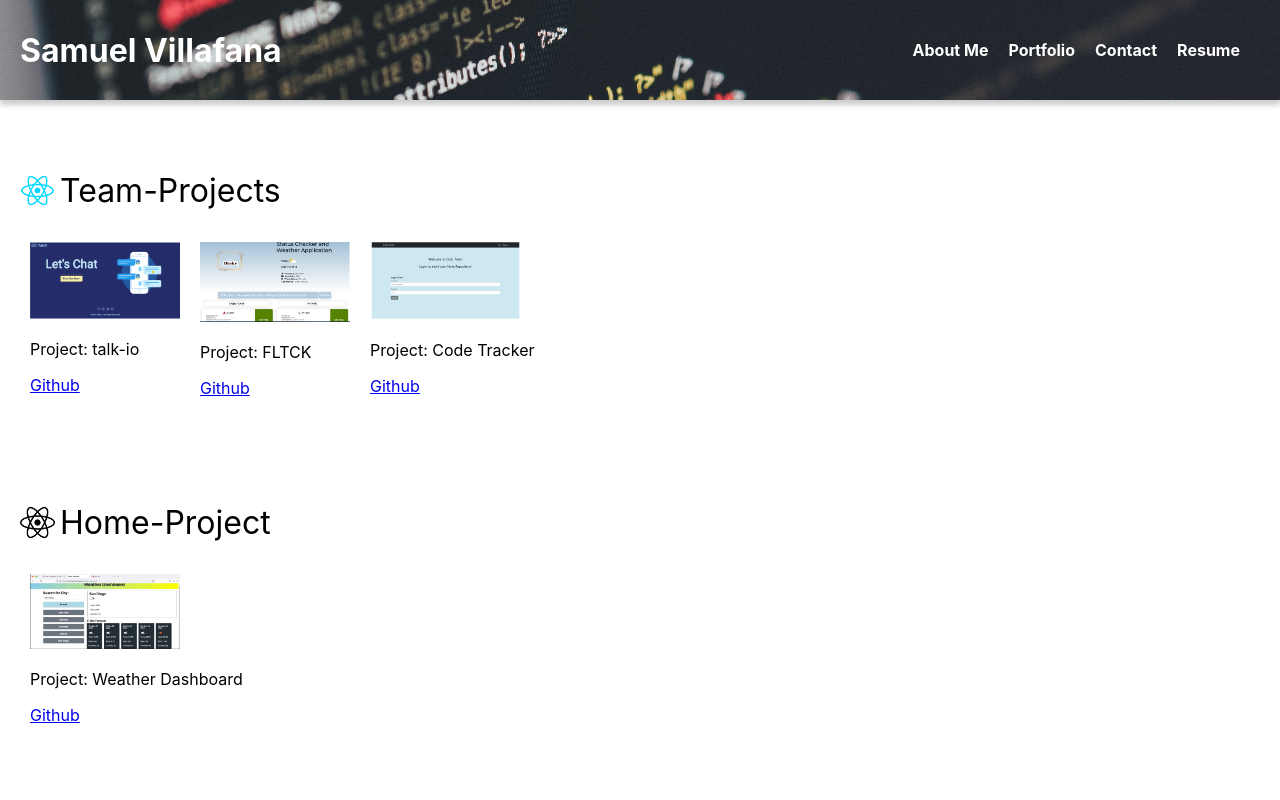
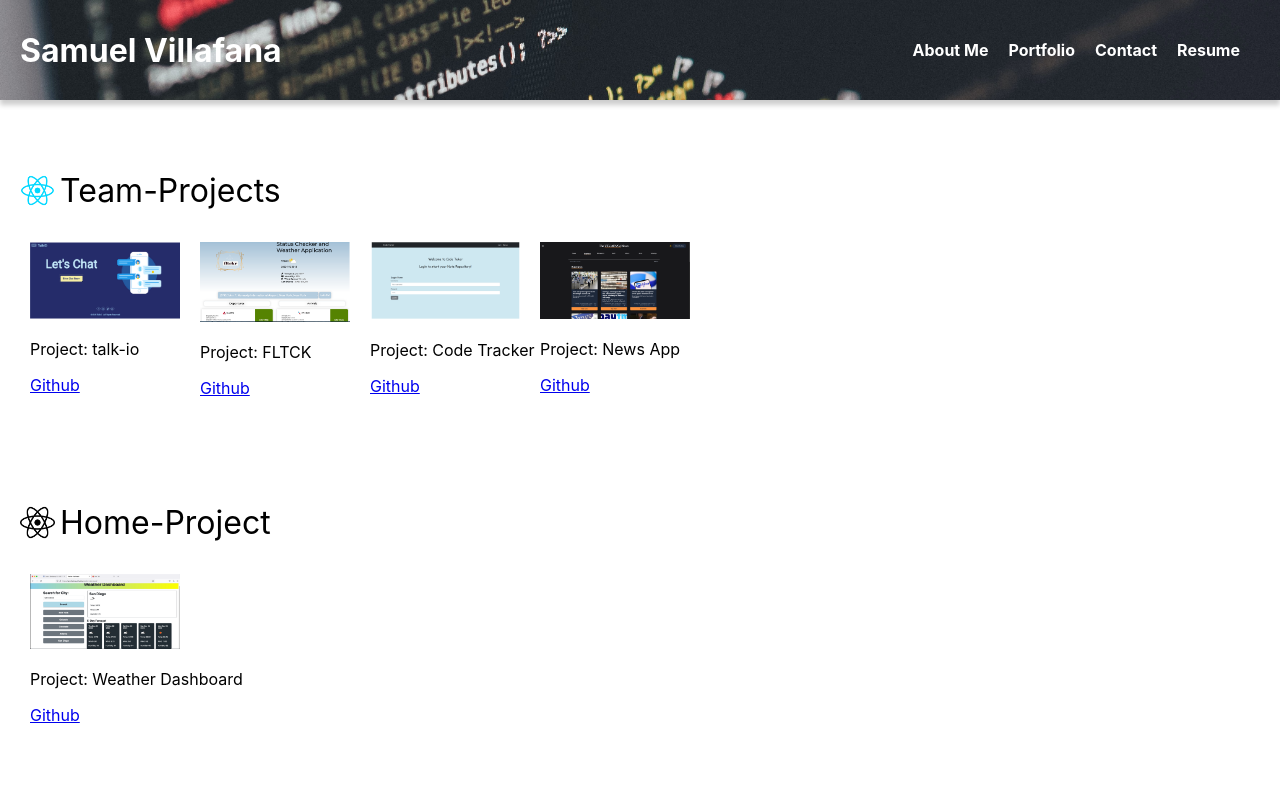
Before and after one commit to samvillafana/SJV-Portfolio, a React (Create React App) app: page /portfolio in a window 1280 px wide. Shown: the top 800 px of the page. Built offline with nearby package versions, Linux system fonts and the light colour scheme.

Commit message:
added news app

```diff
--- a/src/constants/projects.ts
+++ b/src/constants/projects.ts
@@ -7,6 +7,7 @@ import gen from "../assets/project6.jpg";
 import SQL from "../assets/project7.jpg";
 import NOSQL from "../assets/project8.jpg";
 import Code from "../assets/project9.jpg"
+import News from "../assets/project10.jpg"
 export interface Project {
   imageUrl: string;
   title: string;
@@ -43,10 +44,10 @@ export const projects: Project[] = [
     type: "react-native",
   },
   {
-    imageUrl: photo,
-    title: "",
-    github: "https://github.com/",
-    type: "",
+    imageUrl: News,
+    title: "News App",
+    github: "https://news-app-ashen-eight.vercel.app/news/general",
+    type: "react",
   },
   {
     imageUrl: photo,
```
Also changed, not shown: src/assets/project10.jpg (added).
